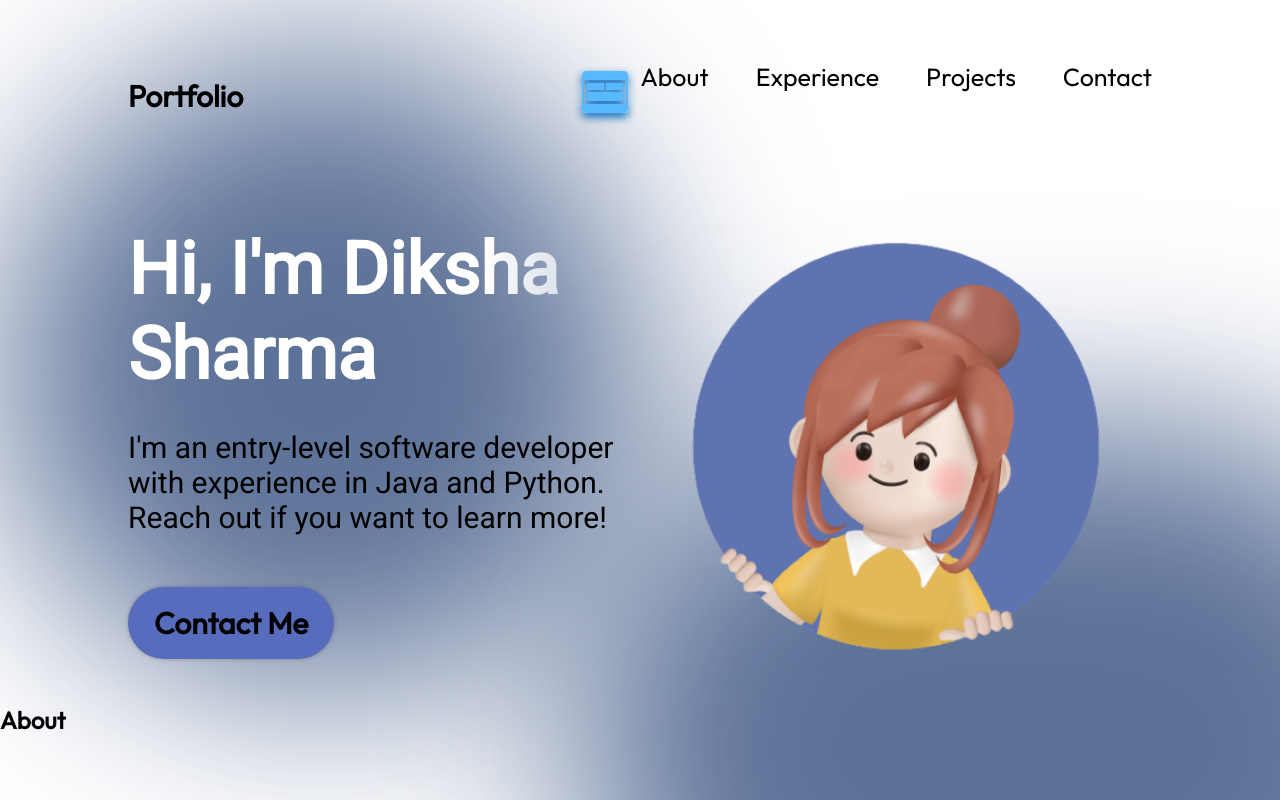
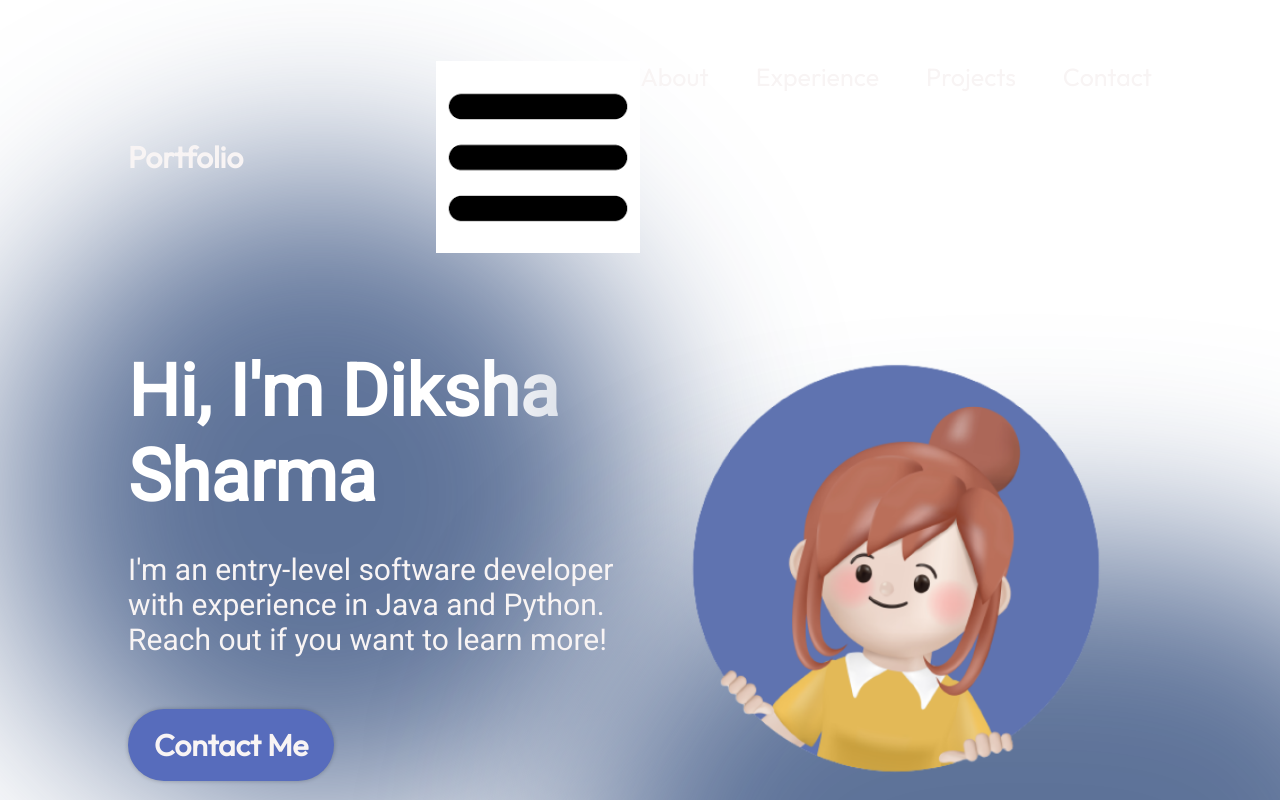
Before and after one commit to Dikshasharmaa/ResponsivePortfolio, a React (Create React App) app: page / in a window 1280 px wide. Shown: the top 800 px of the page. Built offline with nearby package versions, Linux system fonts and the light colour scheme.

Commit message:
Added a new image for menuIcon

```diff
--- a/src/vars.css
+++ b/src/vars.css
@@ -1,6 +1,6 @@
 :root {
   /* Colours */
-  --color-text: black;
+  --color-text: rgb(248, 244, 244);
   --color-primary: #576cbc;
   --color-secondary: #19376d;
   --color-dark: #0b2447;
```
Also changed, not shown: public/assets/nav/menuIcon.png.
